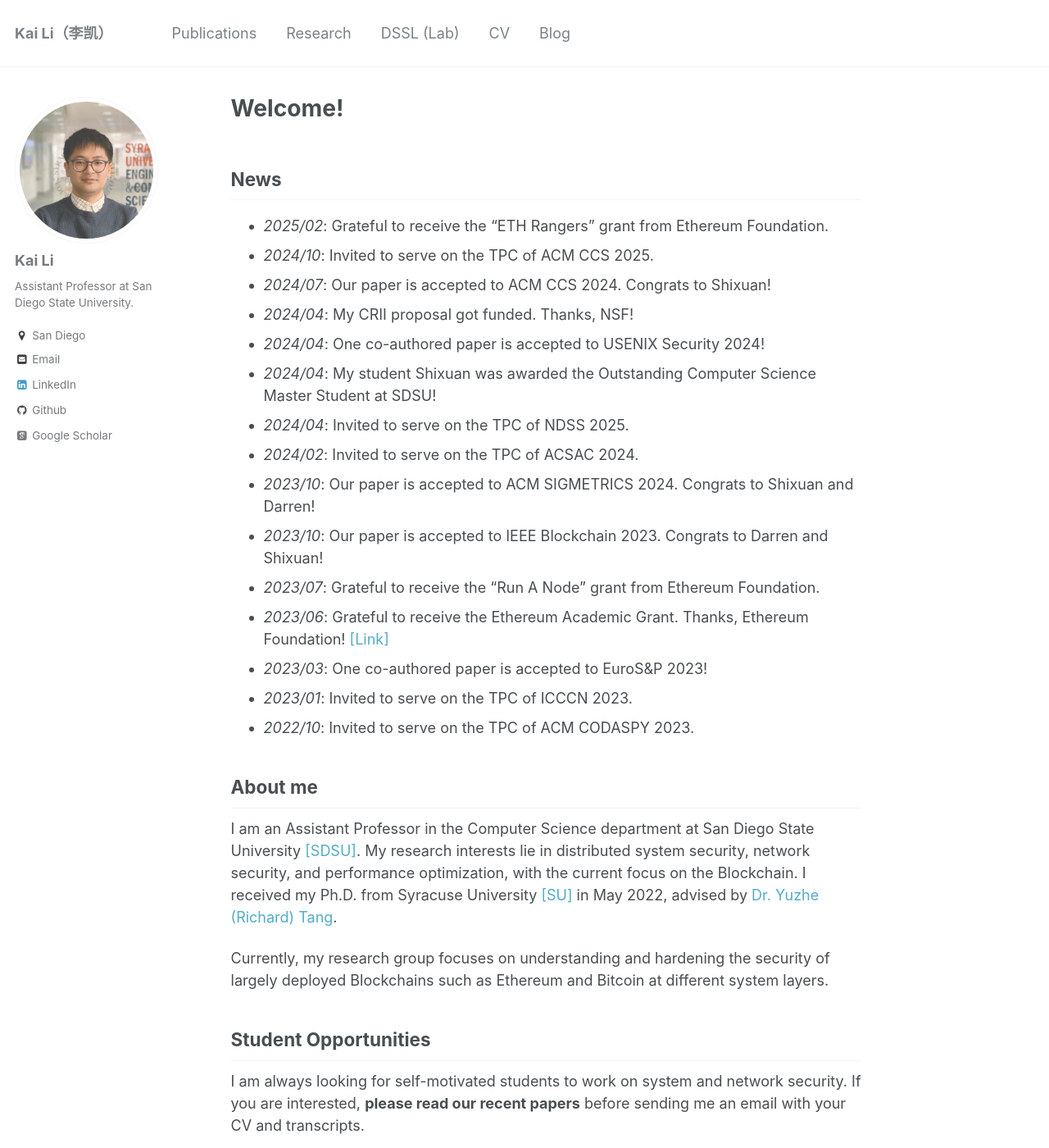
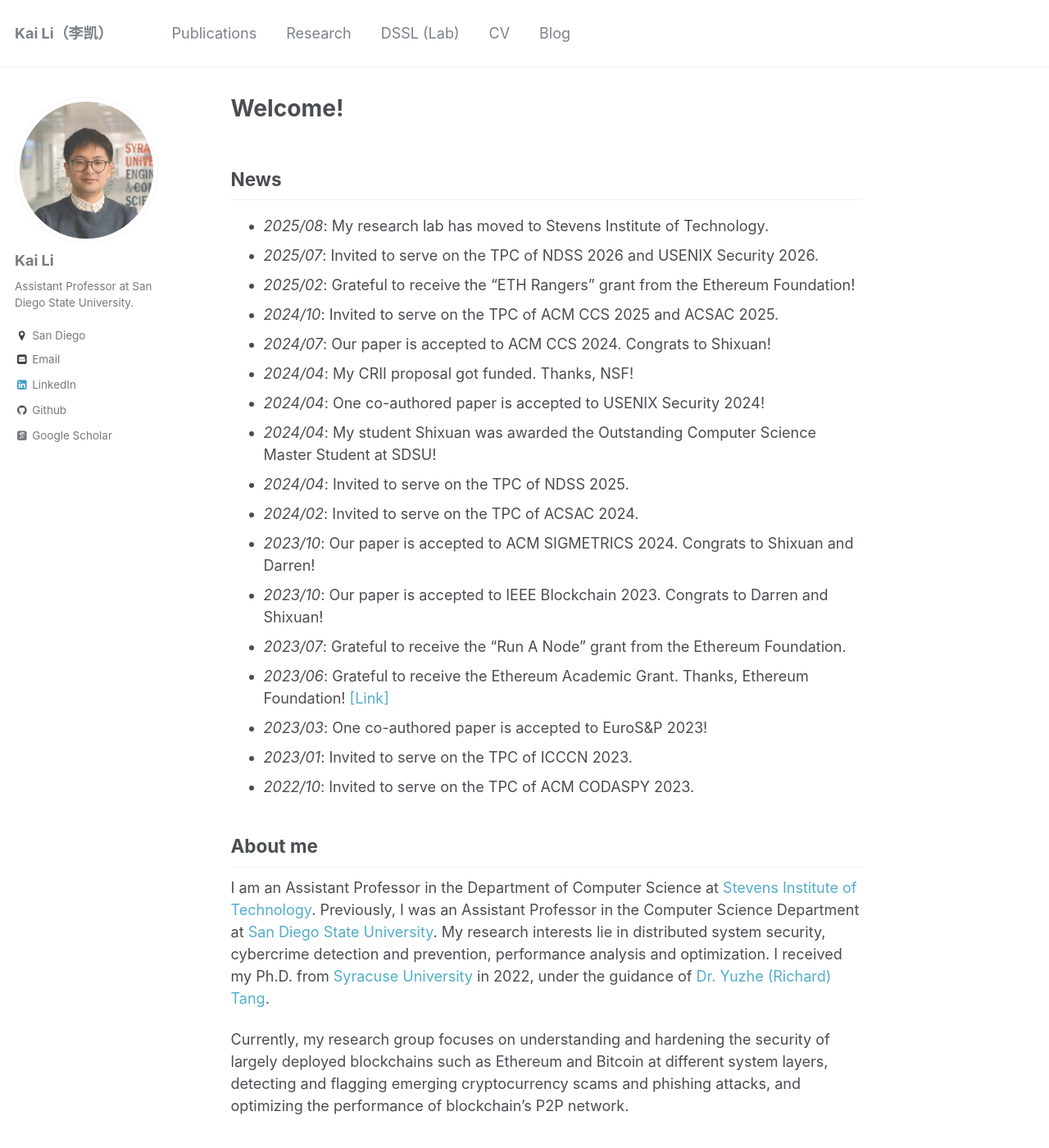
Before and after one commit to likai1993/likai1993.github.io, a Jekyll site: the page built from _pages/about.md, in a window 1280 px wide and 1400 px high. Shown: the whole window at 82% size. Built offline with Jekyll 4.4.1, drawn with Linux system fonts in a browser that asks for light colours; some web fonts are replaced.

Commit message:
Update about.md

```diff
--- a/_pages/about.md
+++ b/_pages/about.md
@@ -10,8 +10,10 @@ redirect_from:
 
 News
 ----
-- _2025/02_: Grateful to receive the "ETH Rangers" grant from Ethereum Foundation.
-- _2024/10_: Invited to serve on the TPC of ACM CCS 2025.
+- _2025/08_: My research lab has moved to Stevens Institute of Technology.
+- _2025/07_: Invited to serve on the TPC of NDSS 2026 and USENIX Security 2026.
+- _2025/02_: Grateful to receive the "ETH Rangers" grant from the Ethereum Foundation!
+- _2024/10_: Invited to serve on the TPC of ACM CCS 2025 and ACSAC 2025.
 - _2024/07_: Our paper is accepted to ACM CCS 2024. Congrats to Shixuan!
 - _2024/04_: My CRII proposal got funded. Thanks, NSF!
 - _2024/04_: One co-authored paper is accepted to USENIX Security 2024!
@@ -20,7 +22,7 @@ News
 - _2024/02_: Invited to serve on the TPC of ACSAC 2024.
 - _2023/10_: Our paper is accepted to ACM SIGMETRICS 2024. Congrats to Shixuan and Darren!
 - _2023/10_: Our paper is accepted to IEEE Blockchain 2023. Congrats to Darren and Shixuan!
-- _2023/07_: Grateful to receive the "Run A Node" grant from Ethereum Foundation.
+- _2023/07_: Grateful to receive the "Run A Node" grant from the Ethereum Foundation.
 - _2023/06_: Grateful to receive the Ethereum Academic Grant. Thanks, Ethereum Foundation! [[Link]](https://blog.ethereum.org/2023/06/28/academic-grants-round-23)
 - _2023/03_: One co-authored paper is accepted to EuroS&P 2023!
 - _2023/01_: Invited to serve on the TPC of ICCCN 2023.
@@ -28,9 +30,9 @@ News
 
 About me
 ----
-I am an Assistant Professor in the Computer Science department at San Diego State University [[SDSU]](https://cs.sdsu.edu/). My research interests lie in distributed system security, network security, and performance optimization, with the current focus on the Blockchain. I received my Ph.D. from Syracuse University [[SU]](http://eng-cs.syr.edu/our-departments/electrical-engineering-and-computer-science) in May 2022, advised by [Dr. Yuzhe (Richard) Tang](http://tristartom.github.io/).
+I am an Assistant Professor in the Department of Computer Science at [Stevens Institute of Technology](https://www.stevens.edu/school-engineering-science/departments/computer-science). Previously, I was an Assistant Professor in the Computer Science Department at [San Diego State University](https://cs.sdsu.edu/). My research interests lie in distributed system security, cybercrime detection and prevention, performance analysis and optimization. I received my Ph.D. from [Syracuse University](http://eng-cs.syr.edu/our-departments/electrical-engineering-and-computer-science) in 2022, under the guidance of [Dr. Yuzhe (Richard) Tang](http://tristartom.github.io/).
 
-Currently, my research group focuses on understanding and hardening the security of largely deployed Blockchains such as Ethereum and Bitcoin at different system layers.
+Currently, my research group focuses on understanding and hardening the security of largely deployed blockchains such as Ethereum and Bitcoin at different system layers, detecting and flagging emerging cryptocurrency scams and phishing attacks, and optimizing the performance of blockchain's P2P network.
 
 Student Opportunities
 ----
```
